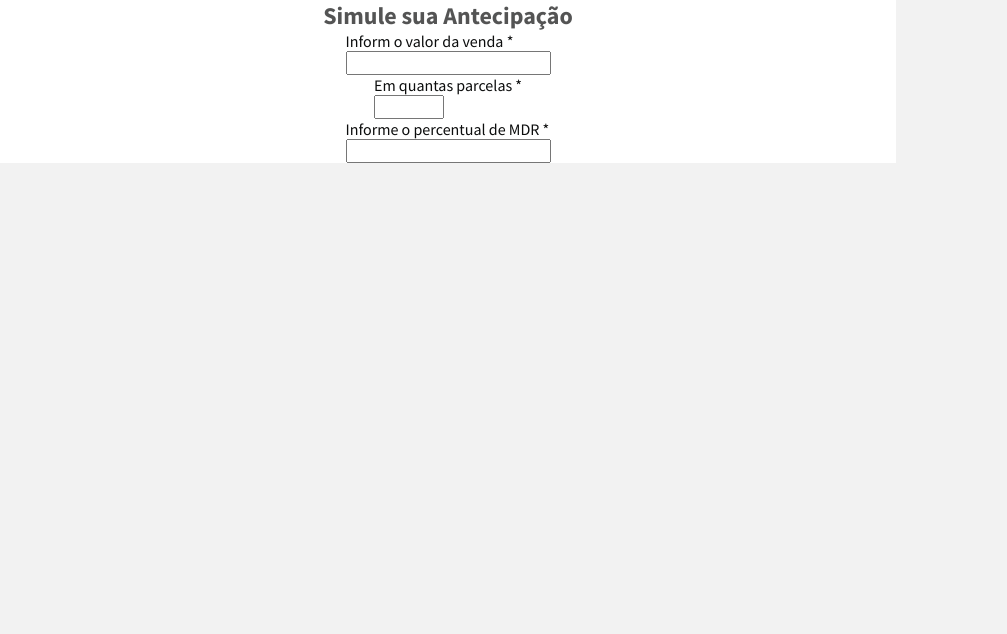
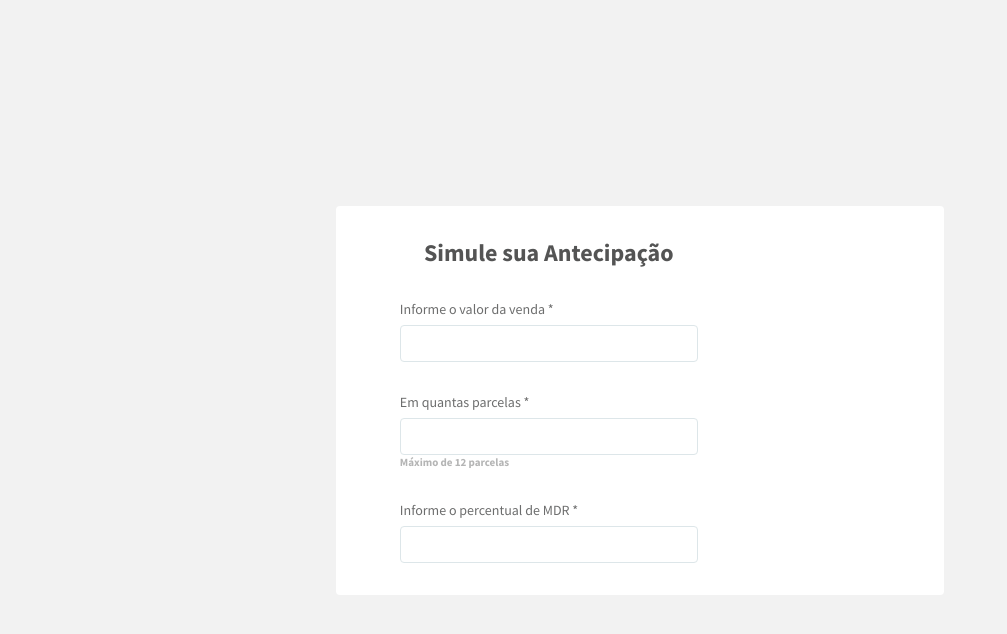
Before and after one commit to hyanlopes/Transactions-View, a React (Vite) app: page / in a window 1280 px wide. Shown: the top 634 px of the page, without its empty margins (0-1007 px from the left). Built offline with nearby package versions, Linux system fonts and the light colour scheme.

Commit message:
feat: styled for form maked

```diff
--- a/src/components/form/index.jsx
+++ b/src/components/form/index.jsx
@@ -3,17 +3,18 @@ const Form = () => {
   return (
     <FormStyled action="">
       <h2>Simule sua Antecipação</h2>
-      <div>
-        <p>Inform o valor da venda *</p>
-        <input type="text" />
+      <div className="form-input">
+        <p className="form-input__title">Informe o valor da venda *</p>
+        <input className="form-input__input" type="text" />
       </div>
-      <div>
-        <p>Em quantas parcelas *</p>
-        <input type="number" max={24} min={1} />
+      <div className="form-input">
+        <p className="form-input__title">Em quantas parcelas *</p>
+        <input className="form-input__input" type="number" max={12} min={1} />
+        <p className="form-input__alert">Máximo de 12 parcelas</p>
       </div>
-      <div>
-        <p>Informe o percentual de MDR *</p>
-        <input type="text" />
+      <div className="form-input">
+        <p className="form-input__title">Informe o percentual de MDR *</p>
+        <input className="form-input__input" type="text" />
       </div>
     </FormStyled>
   );
--- a/src/components/form/style.jsx
+++ b/src/components/form/style.jsx
@@ -2,12 +2,39 @@ import styled from "styled-components";
 
 export const FormStyled = styled.form`
   height: 100%;
-  background-color: var(--white);
-  width: 70%;
+  width: 100%;
   display: flex;
   flex-direction: column;
   align-items: center;
+  justify-content: space-evenly;
   h2 {
     opacity: 0.7;
   }
+  .form-input {
+    width: 70%;
+  }
+  .form-input__title {
+    font-size: 14px;
+    opacity: 0.6;
+    margin-bottom: 7px;
+  }
+  .form-input__alert {
+    opacity: 0.3;
+    font-weight: bold;
+    font-size: 11px;
+  }
+  .form-input__input {
+    width: 100%;
+    border: 1px solid hsla(194, 21%, 89%, 1);
+    border-radius: 4px;
+    height: 37px;
+    padding-left: 10px;
+  }
+  .form-input__input:hover,
+  .form-input__input:focus {
+    border: 1px solid hsla(207, 75%, 66%, 1);
+  }
+  @media (min-width: 510px) {
+    width: 70%;
+  }
 `;
--- /dev/null
+++ b/src/components/response/index.jsx
@@ -0,0 +1,22 @@
+const Response = () => {
+  return (
+    <div>
+      <h2>VOCÊ RECEBERÁ:</h2>
+      <section>
+        <p>
+          Amanhã: <span>R$ 0,00</span>
+        </p>
+        <p>
+          Em 15 dias: <span>R$ 0,00</span>
+        </p>
+        <p>
+          Em 30 dias: <span>R$ 0,00</span>
+        </p>
+        <p>
+          Em 90 dias: <span>R$ 0,00</span>
+        </p>
+      </section>
+    </div>
+  );
+};
+export default Response;
--- a/src/pages/Dashboard/index.jsx
+++ b/src/pages/Dashboard/index.jsx
@@ -1,10 +1,13 @@
 import Form from "../../components/form";
-
+import Response from "../../components/response";
+import { Container, Content } from "./style.jsx";
 const Dashboard = () => {
   return (
-    <div>
-      <Form />
-    </div>
+    <Container>
+      <Content>
+        <Form />
+      </Content>
+    </Container>
   );
 };
 export default Dashboard;
--- /dev/null
+++ b/src/pages/Dashboard/style.jsx
@@ -0,0 +1,18 @@
+import styled from "styled-components";
+export const Container = styled.div`
+  display: flex;
+  align-items: center;
+  width: 100vw;
+  height: 100vh;
+  justify-content: center;
+`;
+export const Content = styled.div`
+  width: 90%;
+  max-width: 608px;
+  height: 389px;
+  border-radius: 4px;
+  background-color: var(--white);
+  @media (min-width: 510px) {
+    display: flex;
+  }
+`;
```
Also changed, not shown: src/components/response/style.jsx (added).
